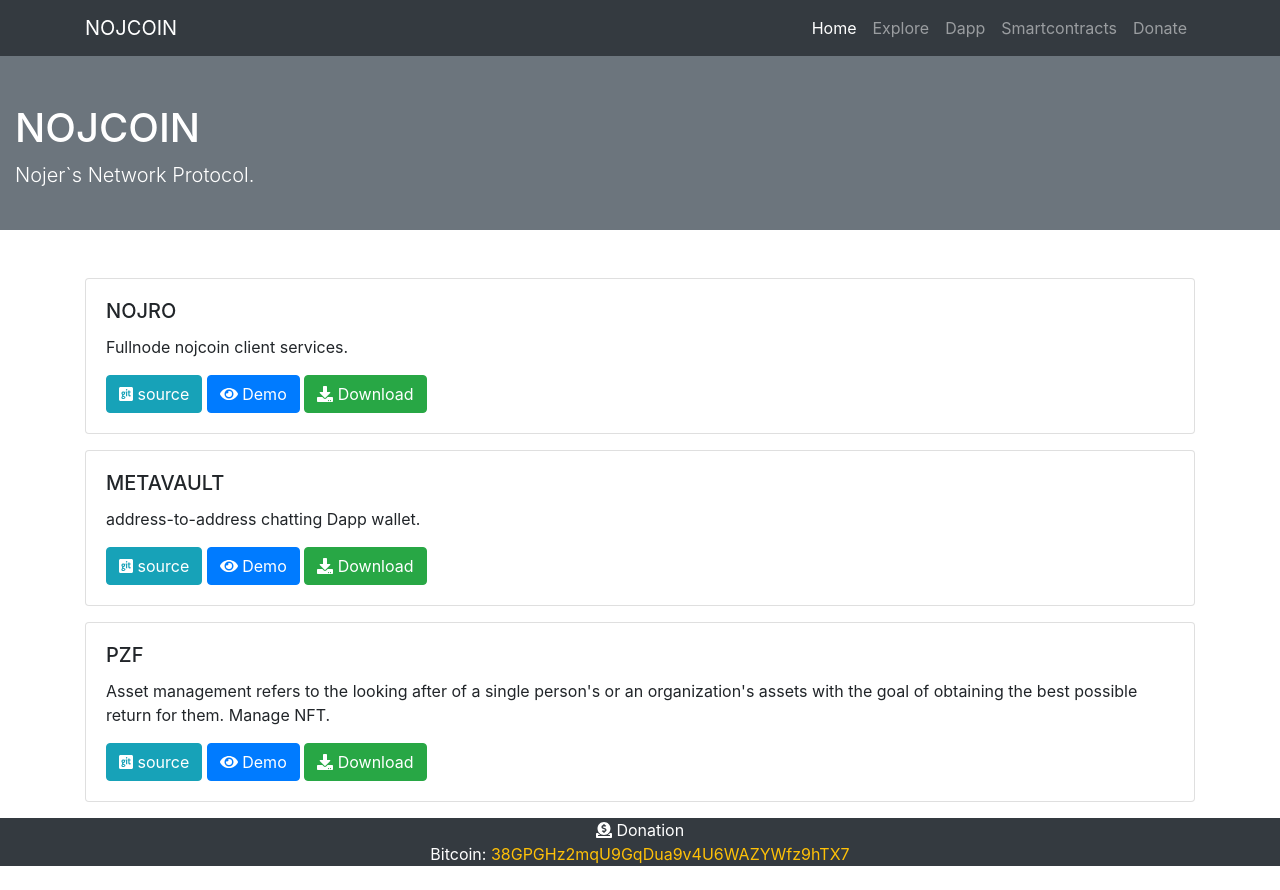
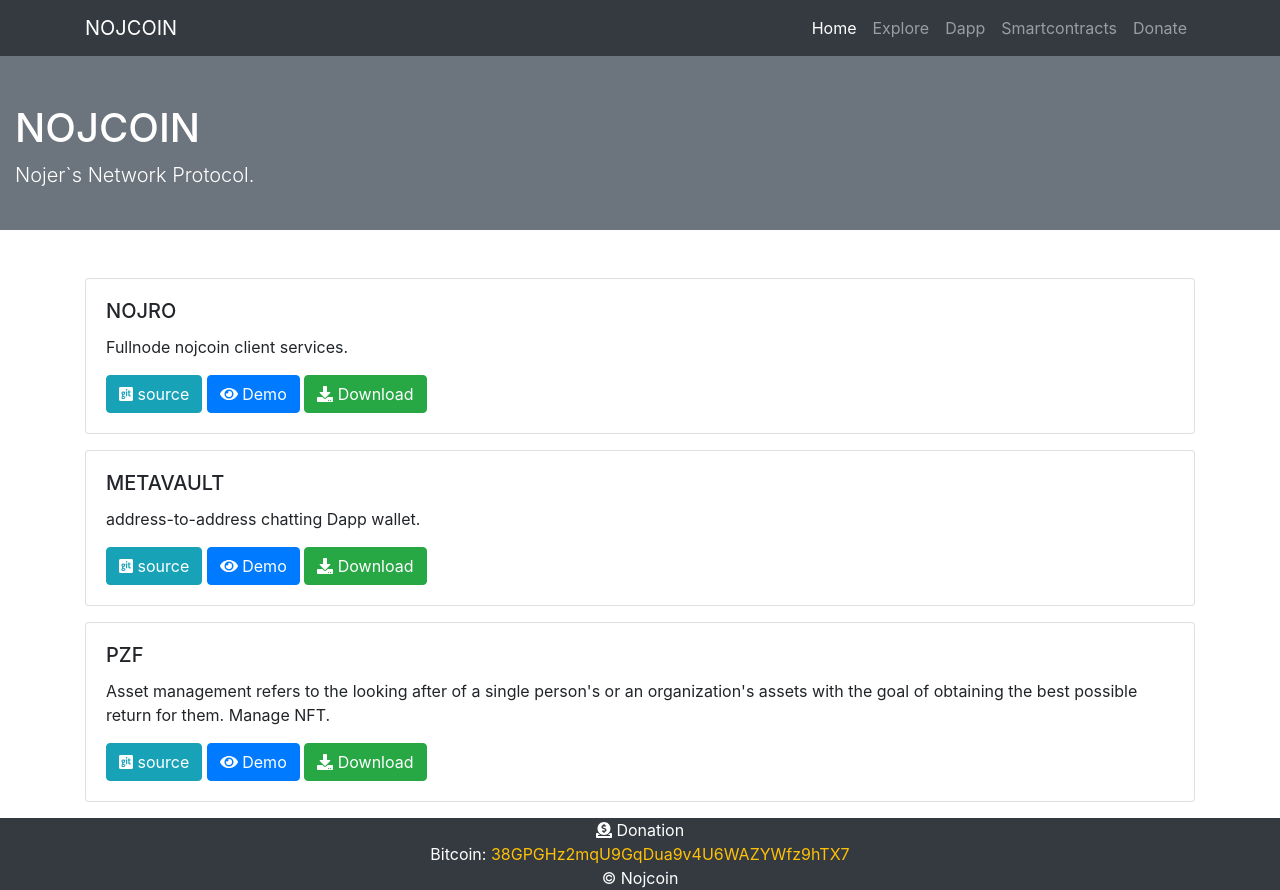
Before and after one commit to nojcoin/nojcoin.github.io, a plain HTML site: page index.html in a window 1280 px wide. Drawn offline with nearby package versions, Linux system fonts and the light colour scheme.

Commit message:
Update index.html

```diff
--- a/index.html
+++ b/index.html
@@ -103,13 +103,13 @@
 				</div>
 			</div>
 		</div>
-		<div class="container-fluid text-center bg-black">
+		<div class="container-fluid text-center bg-dark">
 			<div class="row">
 				<div class="col-12 bg-dark text-white">
 					<i class="fa fa-donate"></i> Donation<br>
 					Bitcoin: <a class="text-warning" href="bitcoin:38GPGHz2mqU9GqDua9v4U6WAZYWfz9hTX7">38GPGHz2mqU9GqDua9v4U6WAZYWfz9hTX7</a><br>
 				</div>
-				<div class="col-12 bg-black text-white">&copy; Nojcoin</div>
+				<div class="col-12 bg-dark text-white">&copy; Nojcoin</div>
 			</div>
 		</div>
 		<script src="https://code.jquery.com/jquery-3.3.1.slim.min.js" integrity="sha384-q8i/X+965DzO0rT7abK41JStQIAqVgRVzpbzo5smXKp4YfRvH+8abtTE1Pi6jizo" crossorigin="anonymous"></script>
```
